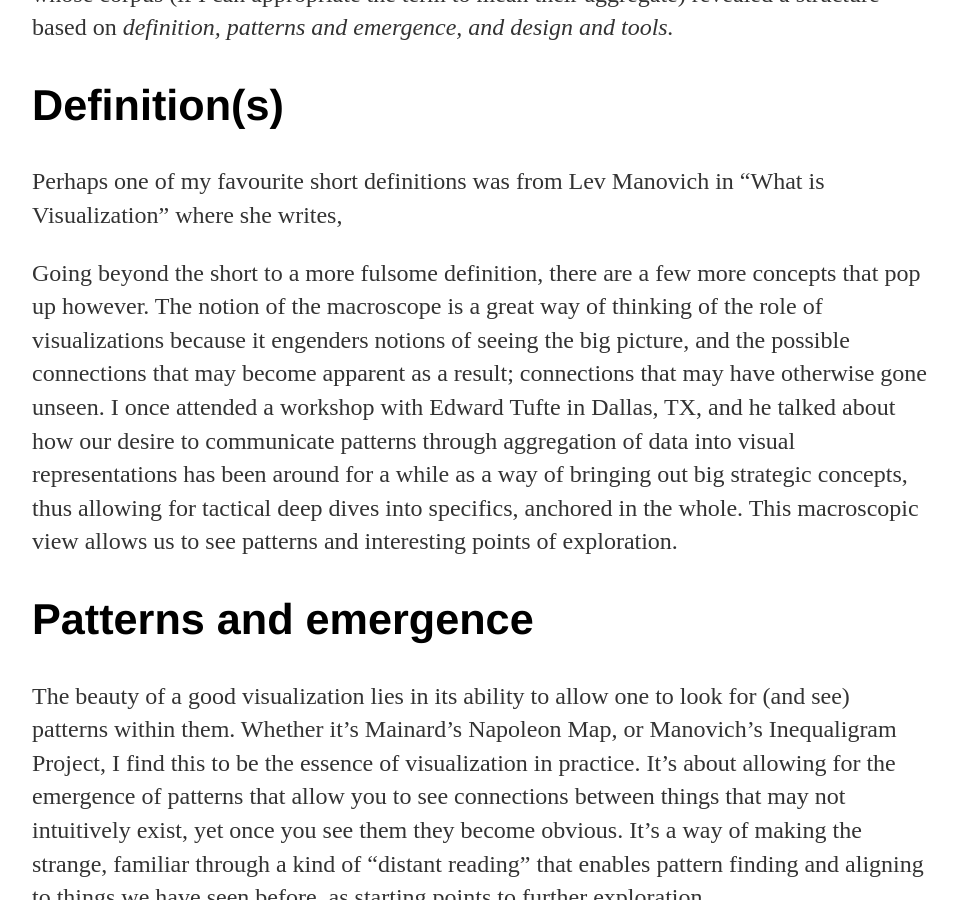
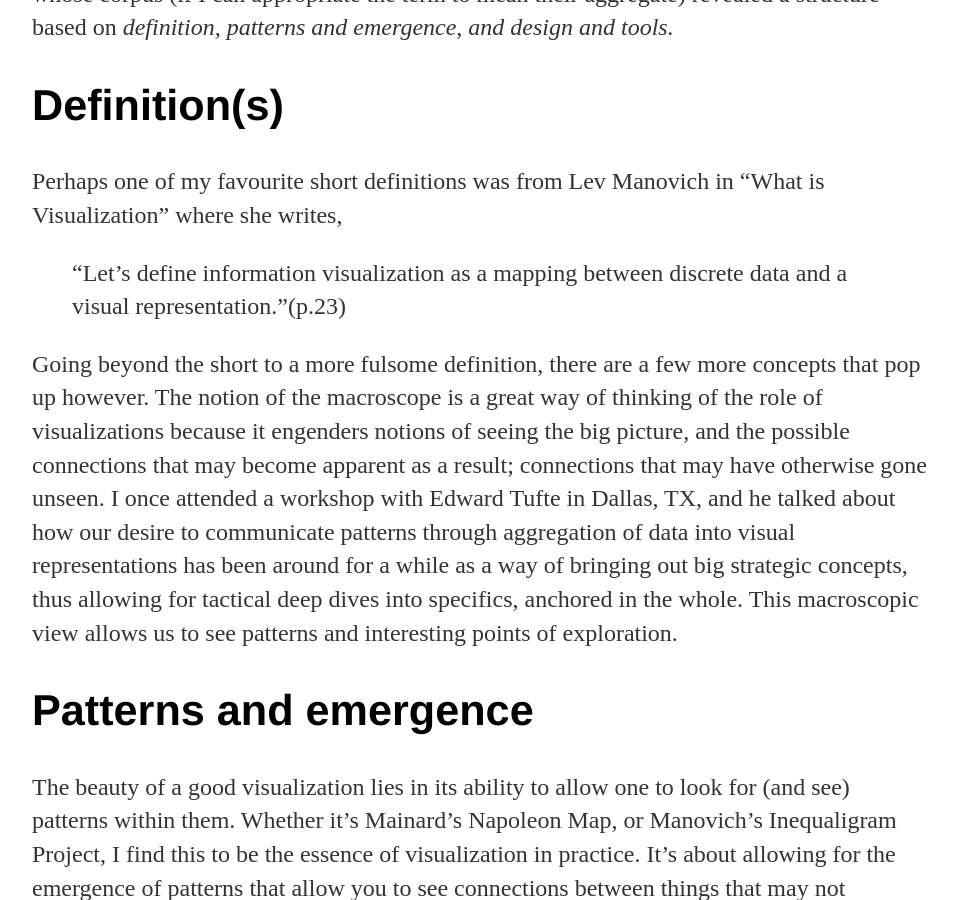
Before and after one commit to thatVargas/thatvargas.github.io, a Jekyll site: the page built from _posts/2017-11-10-visualization.md, in a window 1280 px wide and 900 px high, scrolled down 919 px. Shown: the whole window, without its empty margins (160-1117 px from the left). Built offline with Jekyll 4.4.1, drawn with Linux system fonts in a browser that asks for light colours.

Commit message:
Update 2017-11-10-visualization.md

```diff
--- a/_posts/2017-11-10-visualization.md
+++ b/_posts/2017-11-10-visualization.md
@@ -10,6 +10,8 @@
 ## Definition(s)
 
 Perhaps one of my favourite short definitions was from Lev Manovich in “What is Visualization” where she writes,
+
+> “Let's define information visualization as a mapping between discrete data and a visual representation.”(p.23)
 
 Going beyond the short to a more fulsome definition, there are a few more concepts that pop up however. The notion of the macroscope is a great way of thinking of the role of visualizations because it engenders notions of seeing the big picture, and the possible connections that may become apparent as a result; connections that may have otherwise gone unseen. I once attended a workshop with Edward Tufte in Dallas, TX, and he talked about how our desire to communicate patterns through aggregation of data into visual representations has been around for a while as a way of bringing out big strategic concepts, thus allowing for tactical deep dives into specifics, anchored in the whole. This macroscopic view allows us to see patterns and interesting points of exploration.
 
```
